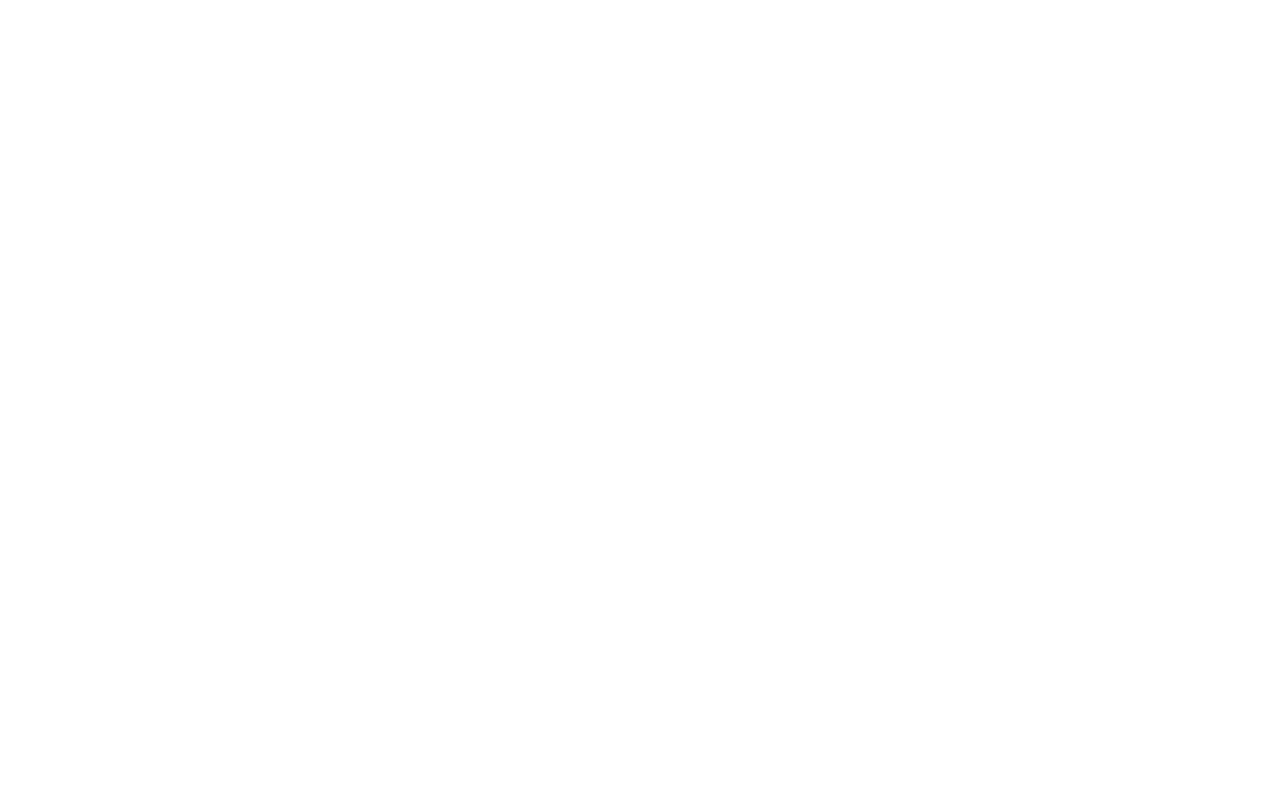
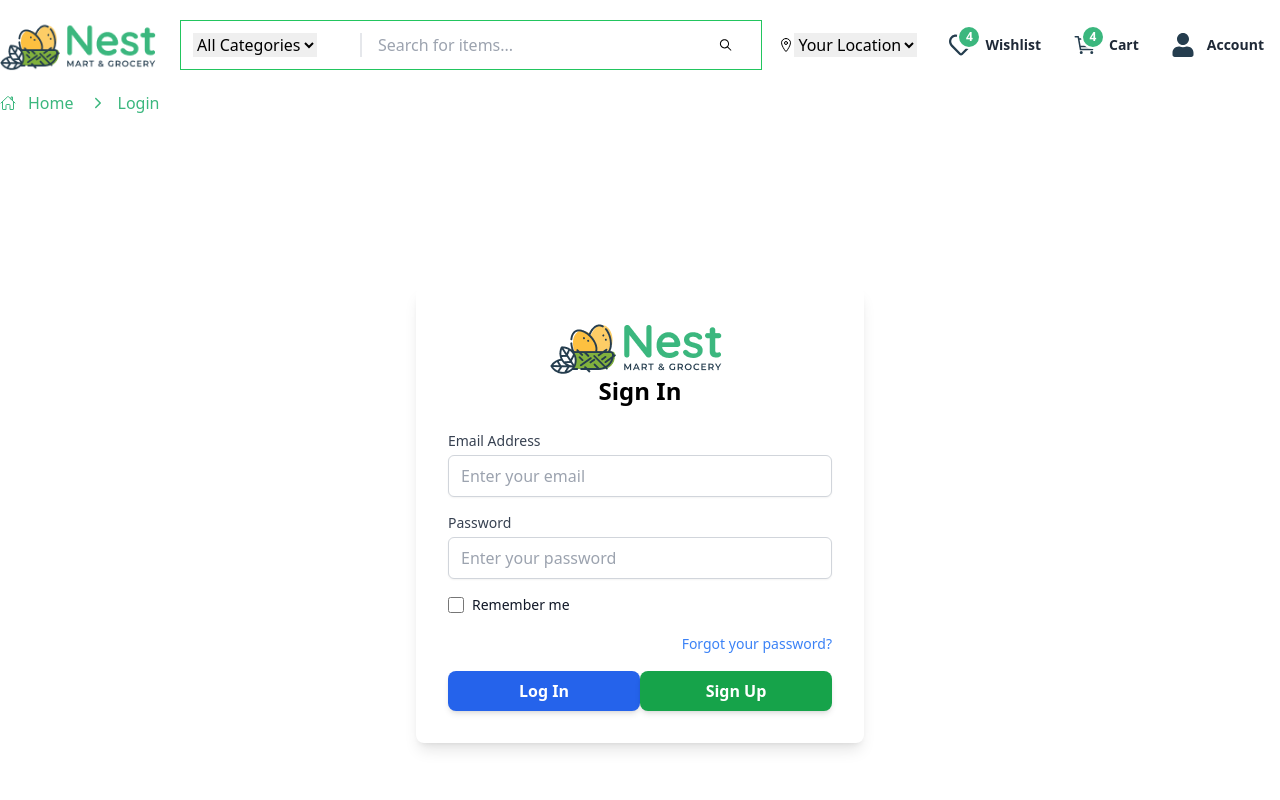
Before and after one commit to mirzarakhmanoff/Nest, a React (Vite) app: page /admin in a window 1280 px wide. Before the commit this address had no page. Shown: the top 800 px of the page. Built offline with nearby package versions, Linux system fonts and the light colour scheme; the HTML template or start-up script is replaced by a standard one.

Commit message:
admin page is done

```diff
--- a/src/App.jsx
+++ b/src/App.jsx
@@ -3,6 +3,7 @@
 import "./App.css";
 import Home from "./pages/home/Home";
 import Single from "./pages/single/Single";
+import Admin from "./pages/admin/Admin";
 
 function App() {
   return (
@@ -10,6 +11,7 @@
       <Routes>
         <Route path="/" element={<Home />} />
         <Route path="/product/:id" element={<Single />} />
+        <Route path="/admin" element={<Admin />} />
       </Routes>
     </>
   );
--- a/src/components/header/Header.jsx
+++ b/src/components/header/Header.jsx
@@ -57,12 +57,16 @@
             </div>
             <p className="ml-3 text-sm font-semibold text-gray-800">Cart</p>
           </button>
-          <button className="relative flex items-center px-4 py-2 bg-white borderrounded-lg ">
-            <div className="relative flex items-center">
-              <FaUser className="text-[#253D4E]  text-2xl" />
-            </div>
-            <p className="ml-3 text-sm font-semibold text-gray-800">Account</p>
-          </button>
+          <NavLink to={"/admin"}>
+            <button className="relative flex items-center px-4 py-2 bg-white borderrounded-lg ">
+              <div className="relative flex items-center">
+                <FaUser className="text-[#253D4E]  text-2xl" />
+              </div>
+              <p className="ml-3 text-sm font-semibold text-gray-800">
+                Account
+              </p>
+            </button>
+          </NavLink>
         </div>
       </nav>
     </div>
--- /dev/null
+++ b/src/components/login/Login.jsx
@@ -0,0 +1,106 @@
+import React from "react";
+import { IoHomeOutline } from "react-icons/io5";
+import { IoIosArrowForward } from "react-icons/io";
+import { Link } from "react-router-dom";
+import Logo from "@/assets/Header.png";
+
+const Login = () => {
+  return (
+    <div className="container mx-auto">
+      <div className="mt-5 text-[#3BB77E] flex gap-4">
+        <Link to={"/"}>
+          <p className="flex items-center gap-3">
+            <IoHomeOutline /> Home
+          </p>
+        </Link>
+        <Link to={"/"}>
+          <p className="flex items-center gap-3">
+            <IoIosArrowForward /> Login
+          </p>
+        </Link>
+      </div>
+
+      <div className="flex items-center justify-center min-h-screen">
+        <div className="w-full max-w-md p-8 bg-white rounded-lg shadow-lg">
+          <img src={Logo} alt="" className="mx-auto" />
+          <h2 className="text-2xl font-bold text-center mb-6">Sign In</h2>
+          <form className="space-y-4">
+            <div>
+              <label
+                htmlFor="email"
+                className="block text-sm font-medium text-gray-700"
+              >
+                Email Address
+              </label>
+              <input
+                type="email"
+                id="email"
+                placeholder="Enter your email"
+                className="mt-1 block w-full px-3 py-2 border border-gray-300 rounded-md shadow-sm focus:outline-none focus:ring-2 focus:ring-blue-500 transition-colors duration-300"
+              />
+            </div>
+
+            {/* Password Input */}
+            <div>
+              <label
+                htmlFor="password"
+                className="block text-sm font-medium text-gray-700"
+              >
+                Password
+              </label>
+              <input
+                type="password"
+                id="password"
+                placeholder="Enter your password"
+                className="mt-1 block w-full px-3 py-2 border border-gray-300 rounded-md shadow-sm focus:outline-none focus:ring-2 focus:ring-blue-500 transition-colors duration-300"
+              />
+            </div>
+
+            {/* Remember Me Checkbox */}
+            <div className="flex items-center">
+              <input
+                type="checkbox"
+                id="remember"
+                className="h-4 w-4 text-blue-600 focus:ring-blue-500 border-gray-300 rounded"
+              />
+              <label
+                htmlFor="remember"
+                className="ml-2 block text-sm text-gray-900"
+              >
+                Remember me
+              </label>
+            </div>
+
+            {/* Forgot Password Link */}
+            <div className="text-right">
+              <a
+                href="#"
+                className="text-sm text-blue-500 hover:text-blue-700 transition-colors duration-300"
+              >
+                Forgot your password?
+              </a>
+            </div>
+
+            {/* Buttons */}
+            <div className="flex justify-between">
+              <button
+                type="submit"
+                className="w-full px-4 py-2 bg-blue-600 text-white font-semibold rounded-lg shadow-md hover:bg-blue-700 focus:outline-none focus:ring-2 focus:ring-blue-500 transition-colors duration-300"
+              >
+                Log In
+              </button>
+              <button
+                type="button"
+                className="w-full px-4 py-2 bg-green-600 text-white font-semibold rounded-lg shadow-md hover:bg-green-700 focus:outline-none focus:ring-2 focus:ring-green-500 transition-colors duration-300"
+              >
+                Sign Up
+              </button>
+            </div>
+          </form>
+        </div>
+      </div>
+    </div>
+  );
+};
+
+export default Login;
--- /dev/null
+++ b/src/pages/admin/Admin.jsx
@@ -0,0 +1,16 @@
+import Footer from "@/components/footer/Footer";
+import Header from "@/components/header/Header";
+import Login from "@/components/login/Login";
+import React from "react";
+
+const Admin = () => {
+  return (
+    <div>
+      <Header />
+      <Login />
+      <Footer />
+    </div>
+  );
+};
+
+export default Admin;
```
